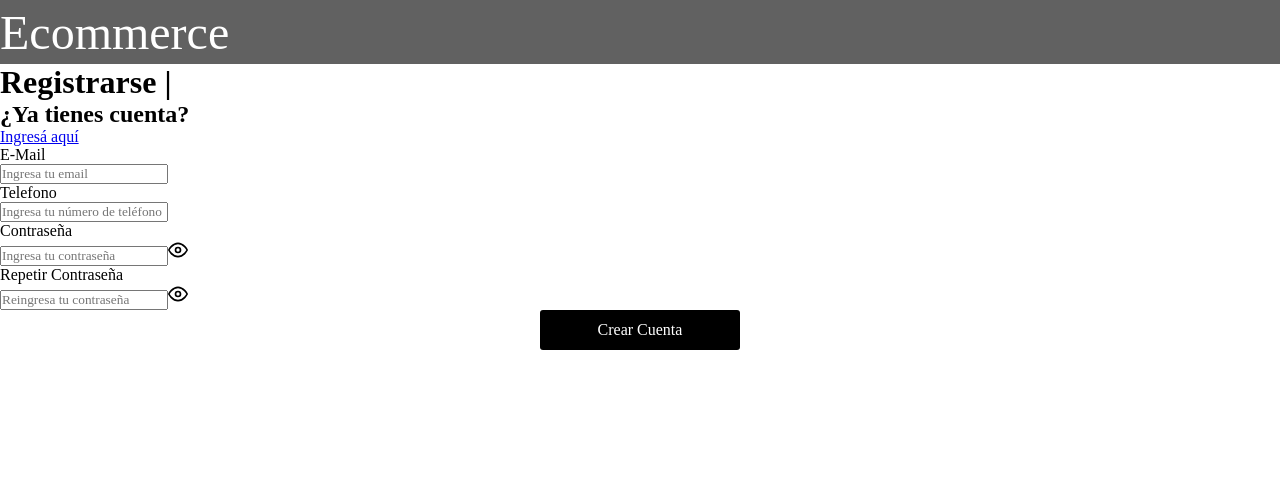
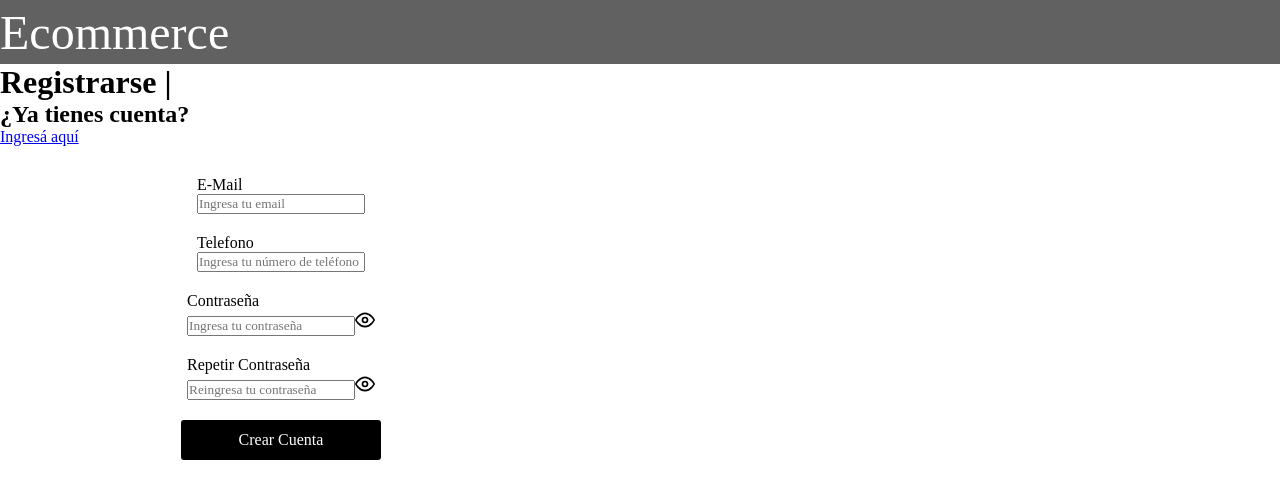
Before and after one commit to MerelesLautaro/Professional-Practice-Project-E-commerce, a React (Vite) app in the folder frontend/: page /register in a window 1280 px wide. Shown: the top 498 px of the page. Built offline with nearby package versions, Linux system fonts and the light colour scheme; a web font is replaced by a local one.

Commit message:
Modulo de Form.css creado e implementado

```diff
--- a/frontend/src/features/dashboard/Dashboard.module.css
+++ b/frontend/src/features/dashboard/Dashboard.module.css
@@ -61,24 +61,6 @@ select {
   border-radius: 3px;
   width: 100%;
   box-sizing: border-box;
-}
-
-/* Botón */
-button {
-  background-color: #000000;
-  color: #ffffff;
-  border: none;
-  width: 200px;
-  height: 40px;
-  font-size: 1rem;
-  border-radius: 3px;
-  margin: 0 auto;
-  display: block;
-}
-
-button:hover {
-  background-color: #333333;
-  cursor: pointer;
 }
 
 /* Divider */
--- a/frontend/src/features/register/registerStyle.module.css
+++ b/frontend/src/features/register/registerStyle.module.css
@@ -7,20 +7,6 @@
 
 label {
     font-size: 1.5rem;
-}
-
-button {
-    background-color: #000000;
-    color: #FFFFFF;
-    border: none;
-    width: 12.5rem;
-    height: 2.8125rem;
-    font-size: 1.5rem;
-}
-
-button:hover {
-    background-color: #333333;
-    cursor: pointer;
 }
 
 .card {
--- a/frontend/src/shared/components/FormComponets/DynamicForm.jsx
+++ b/frontend/src/shared/components/FormComponets/DynamicForm.jsx
@@ -1,6 +1,7 @@
 import React from 'react';
 import { Formik, Form } from 'formik';
 import FormElement from './FormElement';
+import styles from './styles/Form.module.css'
 
 const DynamicForm = ({ elements, onSubmit, initialValues, validationSchema }) => {
   return (
@@ -10,7 +11,7 @@ const DynamicForm = ({ elements, onSubmit, initialValues, validationSchema }) =>
       onSubmit={onSubmit}
     >
       {() => (
-        <Form>
+        <Form className={styles.formStyle}>
           {elements.map((el, idx) => (
             <FormElement key={idx} element={el} />
           ))}
--- /dev/null
+++ b/frontend/src/shared/components/FormComponets/styles/Form.module.css
@@ -0,0 +1,9 @@
+.formStyle {
+    width: 100%;
+    max-width: 35.125rem;
+    display: flex;
+    align-items: center;
+    flex-direction: column;
+    margin-top: 1.875rem;
+    gap: 1.25rem;
+}
```
